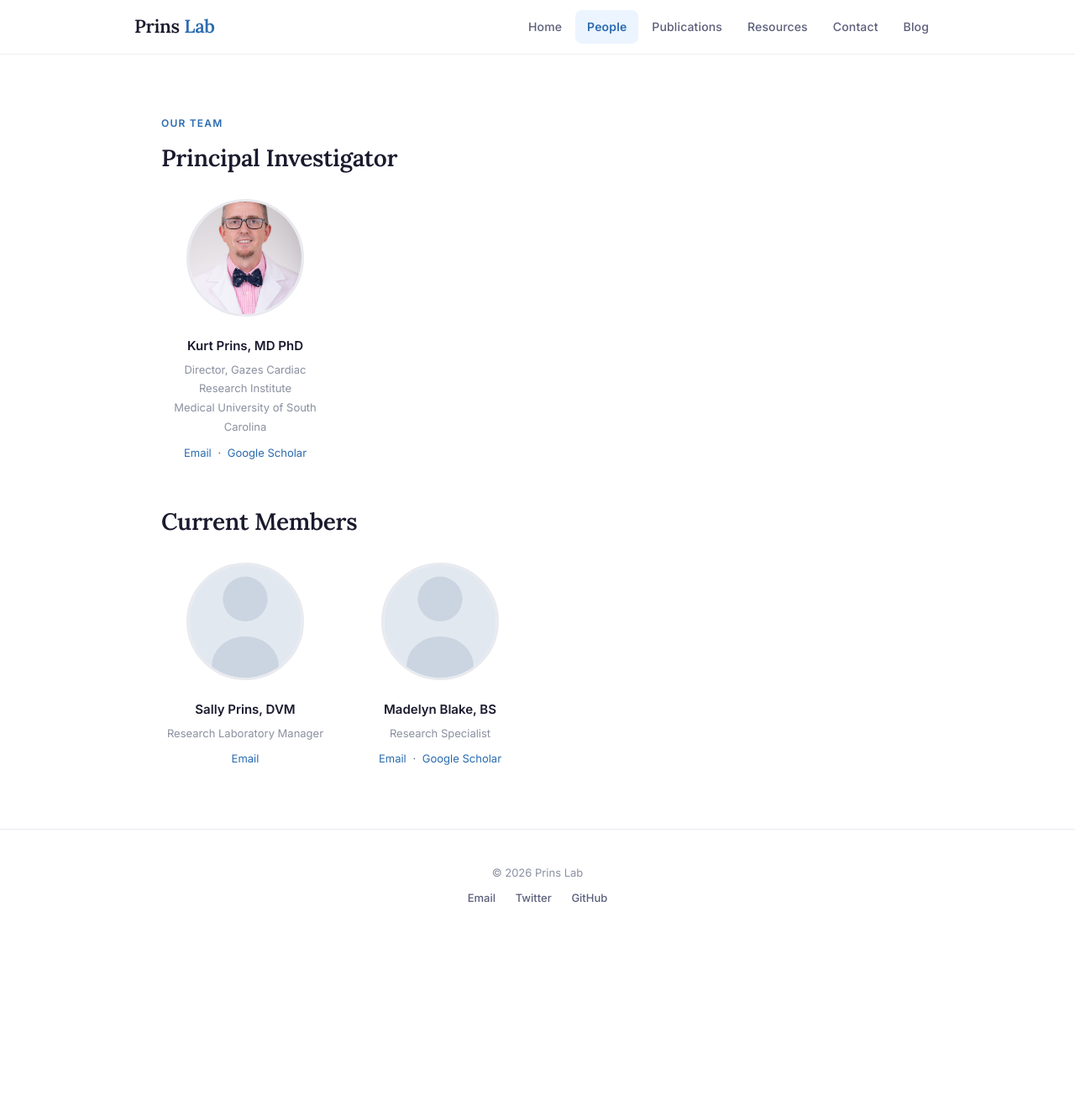
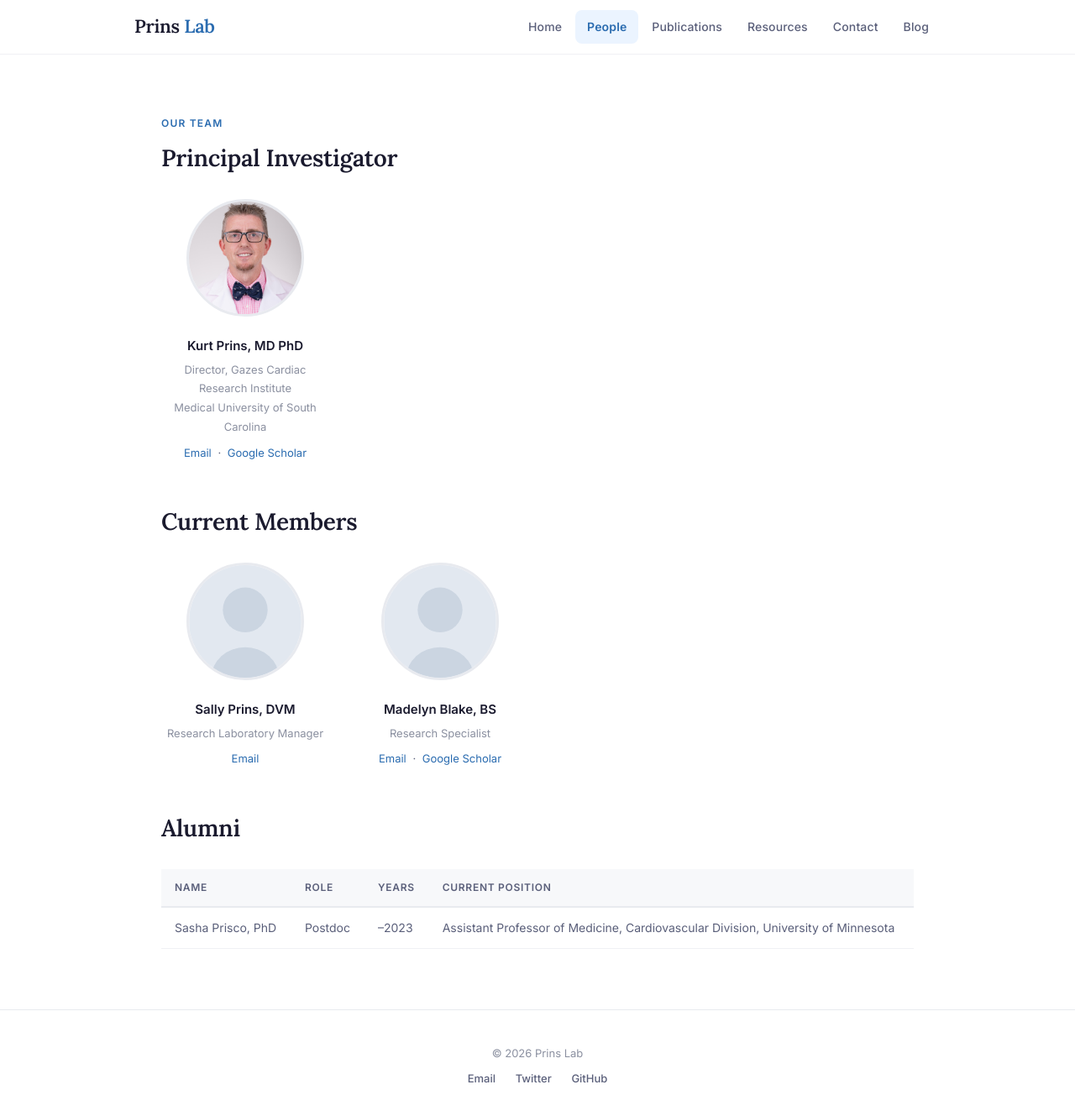
Before and after one commit to blake561/prins-lab-website, a Jekyll site: the page built from pages/people.html, in a window 1280 px wide and 1343 px high. Shown: the top 1329 px of the window at 84% size. Built offline with Jekyll 4.4.1, drawn with Linux system fonts in a browser that asks for light colours.

Commit message:
Fix headshot crop and restore alumni section
- Shift object-position to 20% top so head isn't cut off in circular crop
- Add alumni table back with Sasha Prisco (Postdoc, left 2023, now Asst Prof at UMN)

Co-Authored-By: Claude Opus 4.6 <noreply@anthropic.com>

```diff
--- a/assets/css/style.css
+++ b/assets/css/style.css
@@ -381,6 +381,7 @@ nav a.active {
   height: 140px;
   border-radius: 50%;
   object-fit: cover;
+  object-position: center 20%;
   background: var(--bg-alt);
   border: 3px solid var(--border);
   margin-bottom: 14px;
--- a/pages/people.html
+++ b/pages/people.html
@@ -35,4 +35,24 @@ permalink: /people/
       </p>
     </div>
   </div>
+
+  <h2 style="margin-top:48px;">Alumni</h2>
+  <table class="alumni-table">
+    <thead>
+      <tr>
+        <th>Name</th>
+        <th>Role</th>
+        <th>Years</th>
+        <th>Current Position</th>
+      </tr>
+    </thead>
+    <tbody>
+      <tr>
+        <td>Sasha Prisco, PhD</td>
+        <td>Postdoc</td>
+        <td>–2023</td>
+        <td>Assistant Professor of Medicine, Cardiovascular Division, University of Minnesota</td>
+      </tr>
+    </tbody>
+  </table>
 </div>
```
